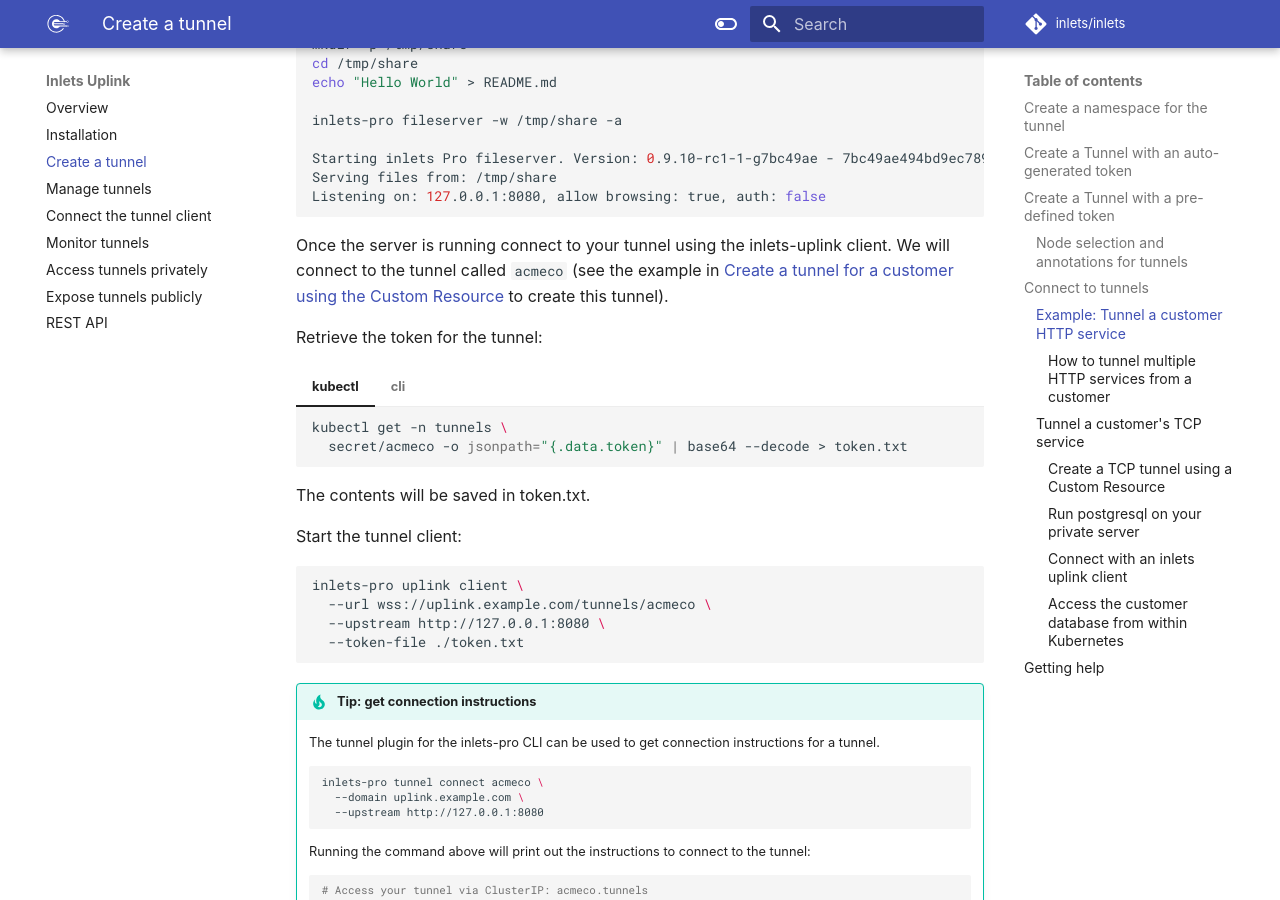
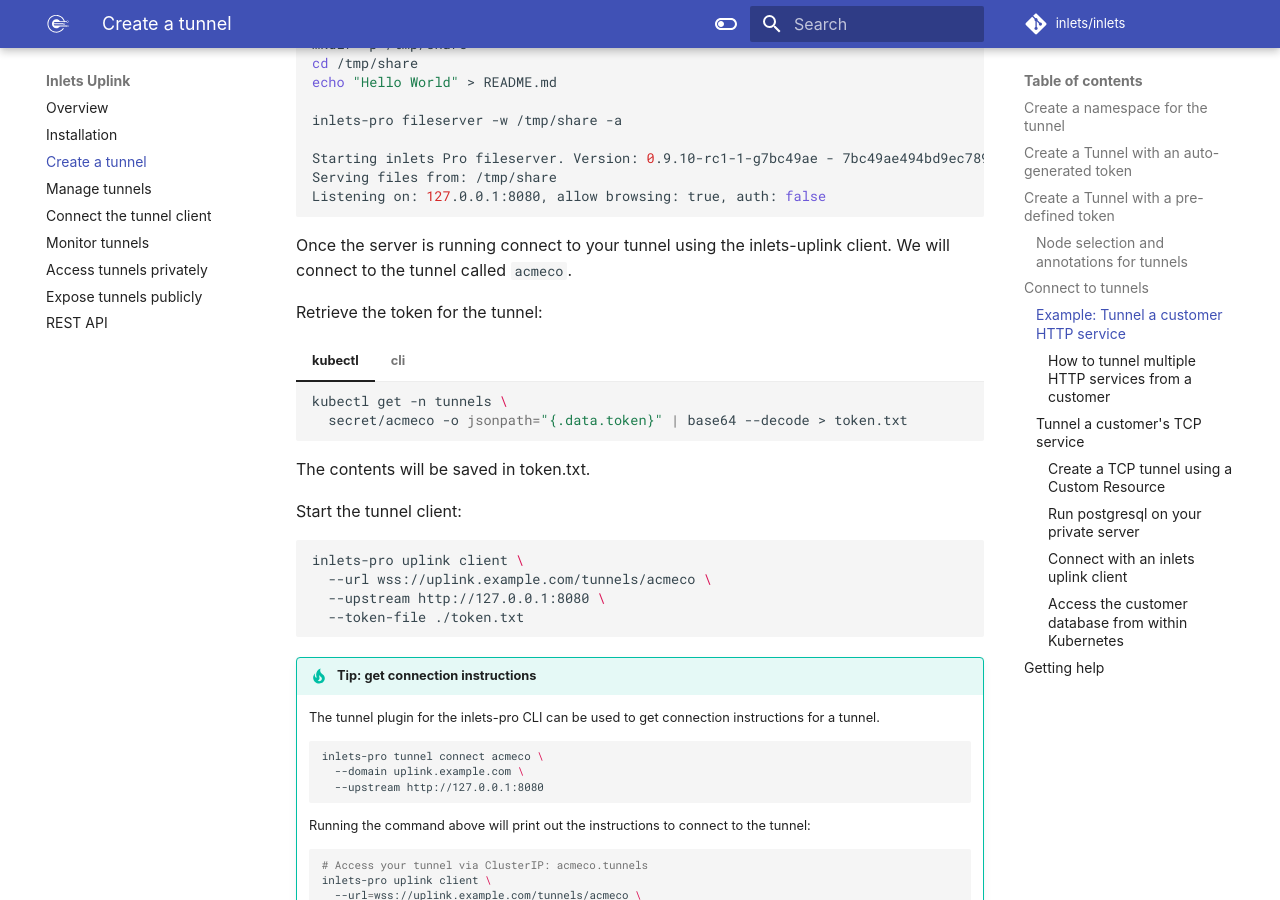
Before and after one commit to inlets/docs.inlets.dev, an MkDocs documentation site: the page built from docs/uplink/create-tunnels.md, in a window 1280 px wide and 900 px high, scrolled down 3707 px. Built offline with MkDocs 1.6.1 and Material for MkDocs 9.7.7, drawn with Linux system fonts in a browser that asks for light colours; some web fonts are replaced.

Commit message:
Updates for uplink docs
Signed-off-by: Alex Ellis (OpenFaaS Ltd) <alexellis2@gmail.com>

````diff
--- a/docs/uplink/create-tunnels.md
+++ b/docs/uplink/create-tunnels.md
@@ -196,7 +196,7 @@
 Listening on: 127.0.0.1:8080, allow browsing: true, auth: false
 ```
 
-Once the server is running connect to your tunnel using the inlets-uplink client. We will connect to the tunnel called `acmeco` (see the example in [Create a tunnel for a customer using the Custom Resource](#Create a tunnel for a customer using the Custom Resource) to create this tunnel).
+Once the server is running connect to your tunnel using the inlets-uplink client. We will connect to the tunnel called `acmeco`.
 
 Retrieve the token for the tunnel:
 
````
